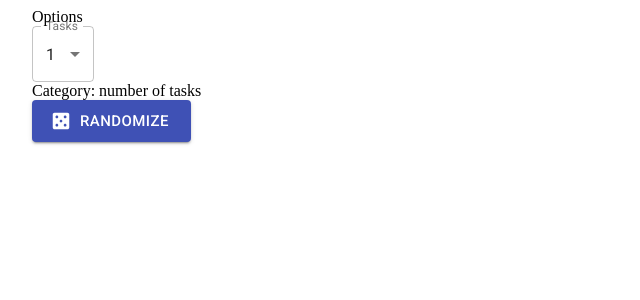
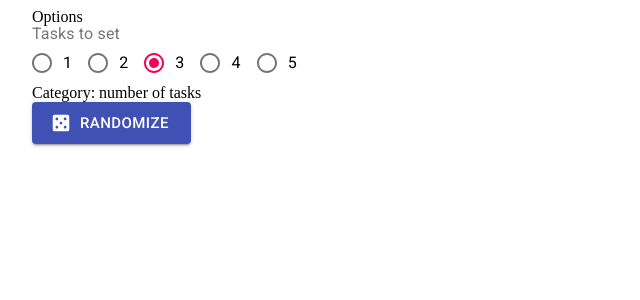
Before and after one commit to Jonasgg99/taskrandomizer, a React (Create React App) app: page / in a window 1280 px wide. Shown: the top 300 px of the page, without its empty margins (0-640 px from the left). Built offline with nearby package versions, Linux system fonts and the light colour scheme.

Commit message:
Changed to radio buttons

```diff
--- a/package.json
+++ b/package.json
@@ -11,6 +11,7 @@
     "react": "^17.0.2",
     "react-dom": "^17.0.2",
     "react-redux": "^7.2.3",
+    "react-router-dom": "^5.2.0",
     "react-scripts": "4.0.3",
     "redux": "^4.0.5",
     "redux-thunk": "^2.3.0",
--- a/src/App.js
+++ b/src/App.js
@@ -2,13 +2,27 @@ import Container from '@material-ui/core/Container'
 import RandomizeButton from './components/RandomizeButton'
 import NumberForm from './components/NumberForm'
 
+import {
+  BrowserRouter as Router,
+  Switch, Route
+} from "react-router-dom"
+
 function App() {
   return (
     <Container>
-      <div>Options</div>
-      <NumberForm />
-      <div>Category: number of tasks</div>
-      <RandomizeButton />
+      <Router>
+        <Switch>
+          <Route path="/daily">
+            Today's tasks
+          </Route>
+          <Route path="/">
+            <div>Options</div>
+            <NumberForm />
+            <div>Category: number of tasks</div>
+            <RandomizeButton />
+          </Route>
+        </Switch>
+      </Router>
     </Container>
   );
 }
--- a/src/components/NumberForm.js
+++ b/src/components/NumberForm.js
@@ -1,14 +1,20 @@
 import React from 'react';
+import FormControl from '@material-ui/core/FormControl';
+import FormControlLabel from '@material-ui/core/FormControlLabel';
+import FormLabel from '@material-ui/core/FormLabel';
+import Radio from '@material-ui/core/Radio';
+import RadioGroup from '@material-ui/core/RadioGroup';
+/*
 import InputLabel from '@material-ui/core/InputLabel';
 import FormHelperText from '@material-ui/core/FormHelperText';
-import FormControl from '@material-ui/core/FormControl';
 import Select from '@material-ui/core/Select';
 import NativeSelect from '@material-ui/core/NativeSelect';
+*/
 
 import { useSelector, useDispatch } from 'react-redux'
 
 const NumberForm = () => {
-  const state = useSelector(state => state.numberOfTasks)
+  const value = useSelector(state => state.numberOfTasks)
   const dispatch = useDispatch()
 
   const handleChange = (event) => {
@@ -19,6 +25,28 @@ const NumberForm = () => {
   }
 
   return (
+    <FormControl component="fieldset">
+      <FormLabel component="legend">Tasks to set</FormLabel>
+      <RadioGroup
+        row
+        aria-label="numberOfTasks"
+        name="tasks1"
+        value={value}
+        onChange={handleChange}>
+        <FormControlLabel value="1" control={<Radio />} label="1" />
+        <FormControlLabel value="2" control={<Radio />} label="2" />
+        <FormControlLabel value="3" control={<Radio />} label="3" />
+        <FormControlLabel value="4" control={<Radio />} label="4" />
+        <FormControlLabel value="5" control={<Radio />} label="5" />
+      </RadioGroup>
+    </FormControl>
+  )
+}
+
+export default NumberForm
+
+/* dropdown menu
+
     <FormControl variant="outlined">
       <InputLabel shrink htmlFor="outlined-tasks-native-simple">
           Tasks
@@ -40,7 +68,4 @@ const NumberForm = () => {
         <option value={5}>5</option>
       </Select>
     </FormControl>
-  )
-}
-
-export default NumberForm
+    */
--- a/src/store.js
+++ b/src/store.js
@@ -3,7 +3,7 @@ import thunk from 'redux-thunk'
 import { composeWithDevTools } from 'redux-devtools-extension'
 
 
-const numberOfTasksReducer = (state = 1, action) => {
+const numberOfTasksReducer = (state = "3", action) => {
   switch(action.type) {
     case 'SET_NUMBER_OF_TASKS':
       return action.data
```
Also changed, not shown: 1 other file (tests, documents, lock files or other folders).
